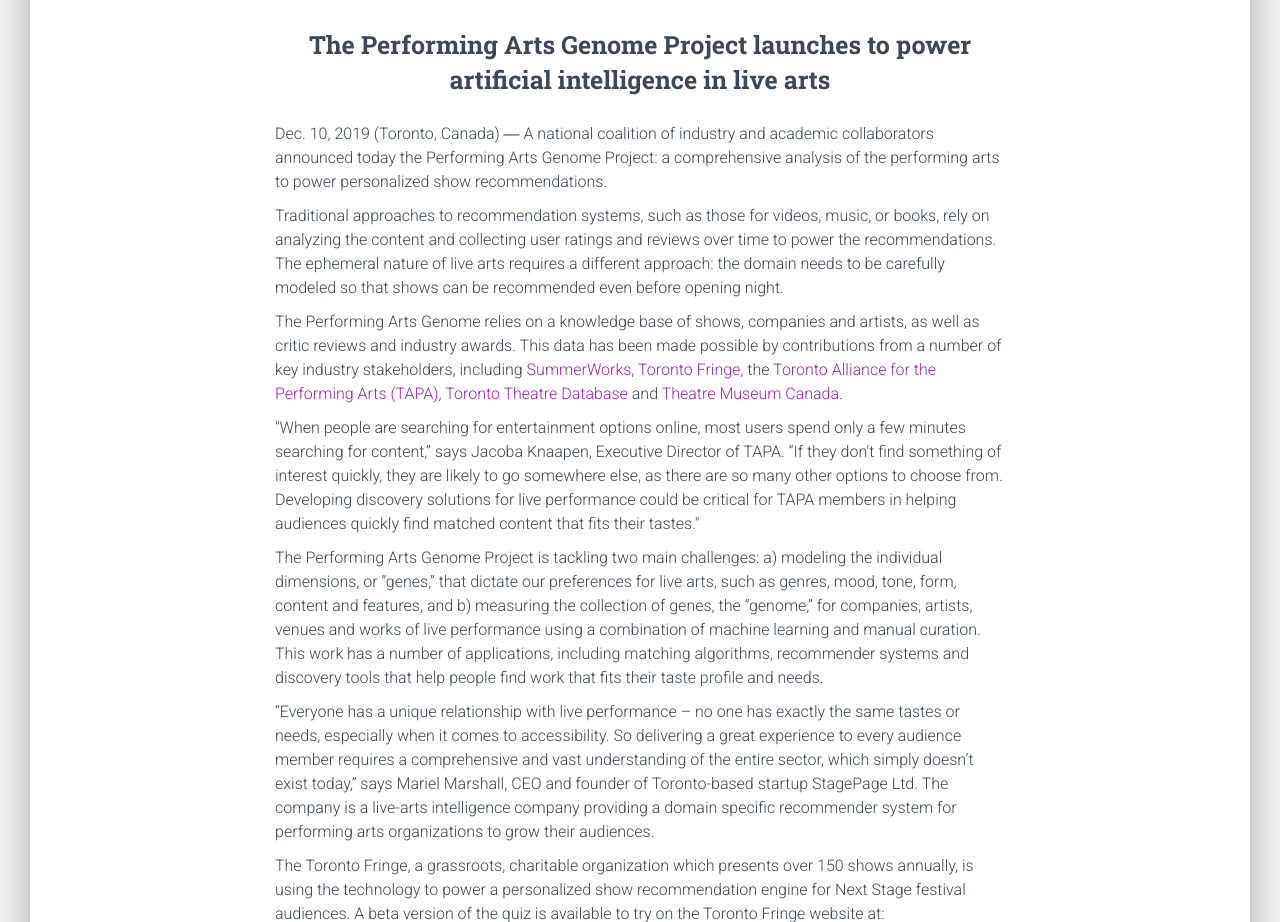
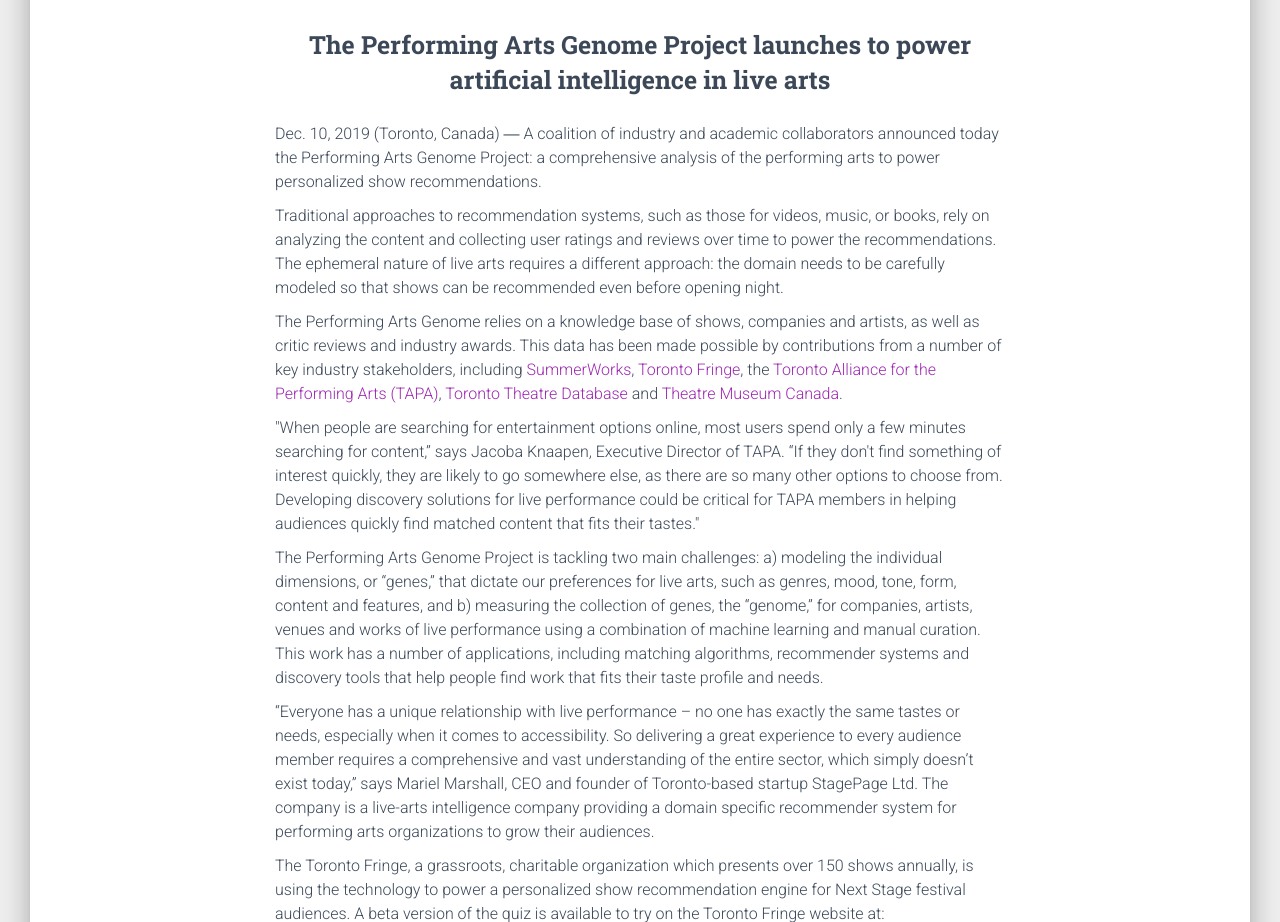
Before and after one commit to mariel-marshall/performingartsgenome, a website: page index.html in a window 1280 px wide. Shown: the part 817-1739 px from the top of the page. Drawn offline with Linux system fonts and the light colour scheme; some packages are replaced by stand-ins of ours.

Commit message:
national removed

```diff
--- a/index.html
+++ b/index.html
@@ -102,7 +102,7 @@
             <h3 class="title">The Performing Arts Genome Project launches to power artificial intelligence in live arts</h3>
 
             <p class="text-left">
-            Dec. 10, 2019 (Toronto, Canada) ― A national coalition of industry and academic collaborators announced today the Performing Arts Genome Project: a comprehensive analysis of the performing arts to power personalized show recommendations.</p>
+            Dec. 10, 2019 (Toronto, Canada) ― A coalition of industry and academic collaborators announced today the Performing Arts Genome Project: a comprehensive analysis of the performing arts to power personalized show recommendations.</p>
 
             <p class="text-left">
             Traditional approaches to recommendation systems, such as those for videos, music, or books, rely on analyzing the content and collecting user ratings and reviews over time to power the recommendations. The ephemeral nature of live arts requires a different approach: the domain needs to be carefully modeled so that shows can be recommended even before opening night.
```
